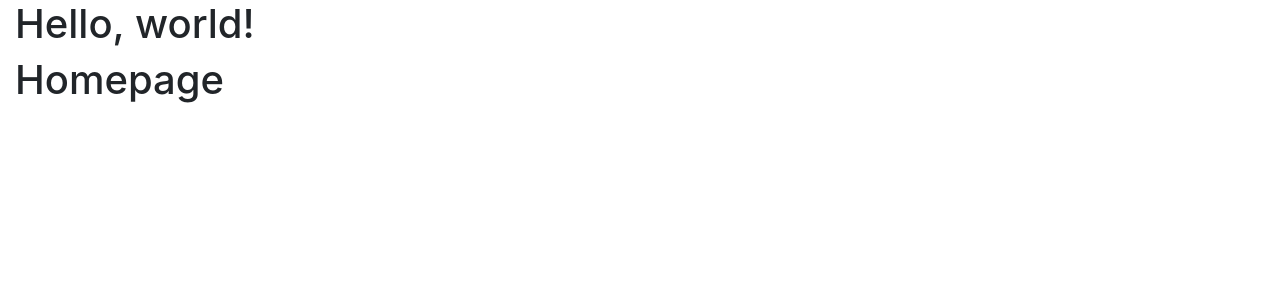
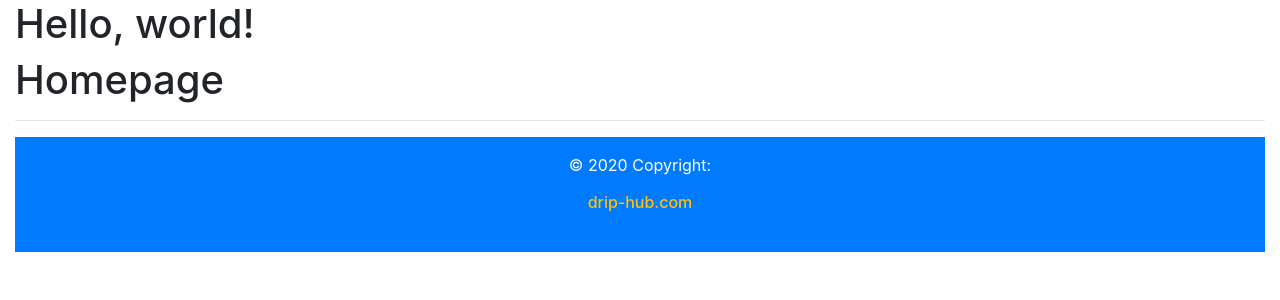
Before and after one commit to codewithlennylen/Drip-Hub-Platform, a Flask app: page / in a window 1280 px wide. Shown: the part 56-356 px from the top of the page. Run offline with Flask 2, Linux system fonts and the light colour scheme; some libraries are stand-ins or nearby versions.

Commit message:
Update layout.html

```diff
--- a/codebase/templates/layout.html
+++ b/codebase/templates/layout.html
@@ -75,6 +75,18 @@
 
     {% endblock content %}
 
+    <hr>
+      <!-- Footer -->
+    <footer class="page-footer bg-primary sticky-bottom">
+
+      <!-- Copyright -->
+      <div class="footer-copyright text-center text-white py-3">© 2020 Copyright:
+        <h6><a class="p-3 mb-2 nav-link text-warning" href="/">drip-hub.com</a></h6>
+      </div>
+      <!-- Copyright -->
+
+    </footer>
+
 
     <!-- Optional JavaScript -->
     <!-- jQuery first, then Popper.js, then Bootstrap JS -->
```
